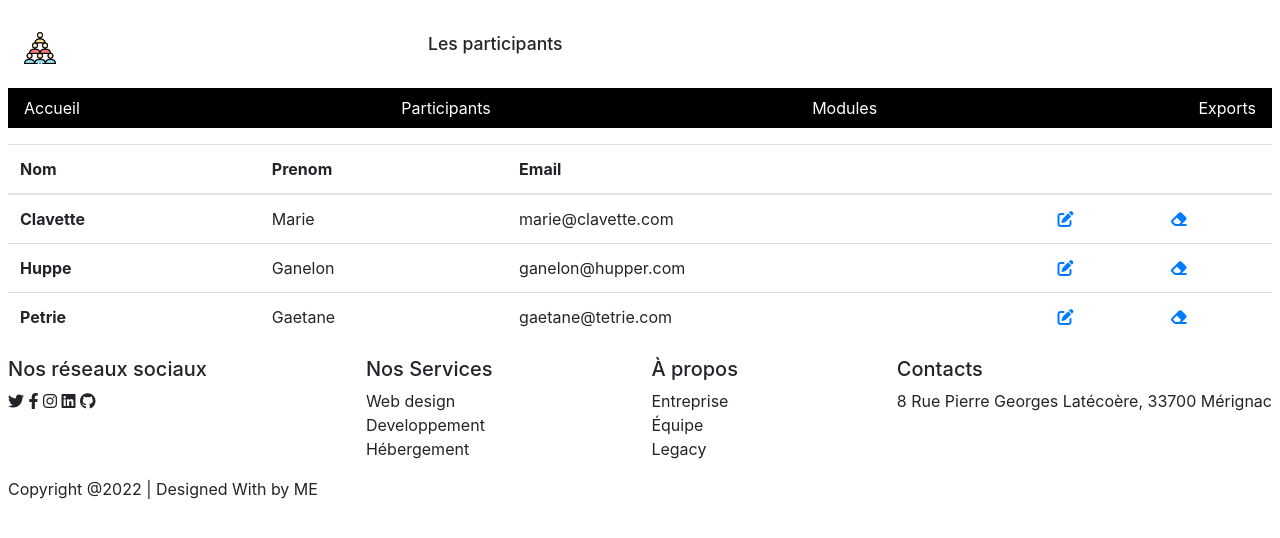
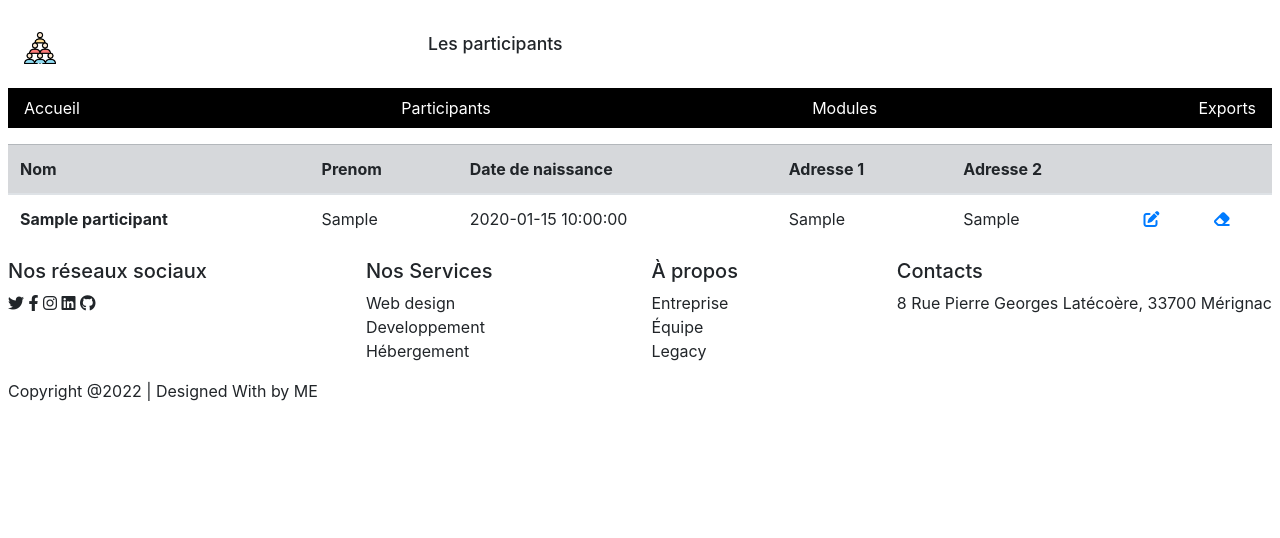
Before and after one commit to SYakup33/ProjetDeveloppementBackend, a PHP site: page /participant.php in a window 1280 px wide. Shown: the top 538 px of the page. Run offline with PHP 8.4, Linux system fonts and the light colour scheme; tables that the repository leaves empty or names only in its code hold one stand-in row (values such as "Sample post").

Commit message:
:zap:improve base de données, participants, modules

```diff
--- a/frm_modules.php
+++ b/frm_modules.php
@@ -29,6 +29,10 @@ include_once("includes/scripts/fonctions.php");
   <?php
   print(getHeader("Le formulaire module"));
   print(getNavbar());
+
+  print('<pre>');
+  print_r($_GET);
+  print('</pre>');
 ?>
 
         <form>
--- a/includes/scripts/fonctions.php
+++ b/includes/scripts/fonctions.php
@@ -3,7 +3,7 @@
 function getHeader ($titre = 'Bienvenue sur mon site') {
     return ('<header class="header">
     <div class="header_logo"></div>
-        <img src="includes/images/logo.png" alt="le logo du site" class="logo"/>
+        <a href = "index.php"><img src="includes/images/logo.png" alt="le logo du site" class="logo"/></a>
     </div>
     <div class="titre">
         <h1>'.$titre.'</h1>
--- a/modules.php
+++ b/modules.php
@@ -60,7 +60,7 @@ $SQLResult -> closeCursor();
           <tr class="table-secondary">
             <th scope="col" >id</th>
             <th scope="col">Code</th>
-            <th scope="col">Libele</th>
+            <th scope="col">Libelle</th>
             <th scope="col">Desciption</th>
             <th colspan="4">Actions</th>
           </tr>
@@ -87,9 +87,9 @@ $SQLResult -> closeCursor();
     $ligne = '<tr>
     <th scope="row">'.$tab[$i]['id'].'</th>
     <td>'.$tab[$i]['code'].'</td>
-    <td>'.$tab[$i]['libele'].'</td>
+    <td>'.$tab[$i]['libelle'].'</td>
     <td>'.$tab[$i]['description'].'</td>
-    <td><a href="frm_modules.php"><i class="fa-solid fa-pen-to-square"></i></a></td>
+    <td><a href="frm_modules.php?id='.$tab[$i]['id'].'"><i class="fa-solid fa-pen-to-square"></i></a></td>
     <td><a href="#"><i class="fa-solid fa-eraser"></i></a></td>
     </tr>';
     print($ligne);
--- a/participant.php
+++ b/participant.php
@@ -26,43 +26,51 @@ include_once("includes/scripts/fonctions.php");
     <title>Participants</title>
   </head>
  <body>
+
  <?php
+ // Récupérer les données de la base de données
+ $dbConn = new PDO("mysql:host=localhost;port=3306;dbname=evaluation;charset=utf8","root","");
+ $SQLQuery = "SELECT * FROM participant";
+ $SQLResult = $dbConn->query($SQLQuery);
+ $tab = ($SQLResult->FetchAll(PDO::FETCH_ASSOC));
+ $SQLResult -> closeCursor();
+?>
+<?php
   print(getHeader("Les participants"));
   print(getNavbar());
 ?>
 
     <table class="table">
       <thead>
-        <tr>
+        <tr class="table-secondary">
           <th scope="col">Nom</th>
           <th scope="col">Prenom</th>
-          <th scope="col">Email</th>
+          <th scope="col">Date de naissance</th>
+          <th scope="col">Adresse 1</th>
+          <th scope="col">Adresse 2</th>
           <th colspan="2"></th>
-
         </tr>
       </thead>
       <tbody>
-        <tr>
-          <th scope="row">Clavette</th>
-          <td>Marie</td>
-          <td>marie@clavette.com</td>
-          <td><a href="#"><i class="fa-solid fa-pen-to-square"></i></a></td>
-          <td><a href="#"><i class="fa-solid fa-eraser"></i></a></td>
-        </tr>
-        <tr>
-          <th scope="row">Huppe</th>
-          <td>Ganelon</td>
-          <td>ganelon@hupper.com</td>
-          <td><a href="#"><i class="fa-solid fa-pen-to-square"></i></a></td>
-          <td><a href="#"><i class="fa-solid fa-eraser"></i></a></td>
-        </tr>
-        <tr>
-          <th scope="row">Petrie</th>
-          <td>Gaetane</td>
-          <td>gaetane@tetrie.com</td>
-          <td><a href="#"><i class="fa-solid fa-pen-to-square"></i></a></td>
-          <td><a href="#"><i class="fa-solid fa-eraser"></i></a></td>
-        </tr>
+
+<?php
+// Remplir le tableau participant, avec les données de la bd
+  $nb = count($tab);
+  for ($i=0;$i<$nb;$i++) {
+    $ligne = ' <tr>
+    <th scope="row">'.$tab[$i]['nom'].'</th>
+    <td>'.$tab[$i]['prenom'].'</td>
+    <td>'.$tab[$i]['date_naissance'].'</td>
+    <td>'.$tab[$i]['adresse1'].'</td>
+    <td>'.$tab[$i]['adresse2'].'</td>
+    <td><a href="#"><i class="fa-solid fa-pen-to-square"></i></a></td>
+    <td><a href="#"><i class="fa-solid fa-eraser"></i></a></td>
+  </tr>
+  ';
+  print($ligne);
+}
+?>
+
       </tbody>
     </table>
 <?php
```
